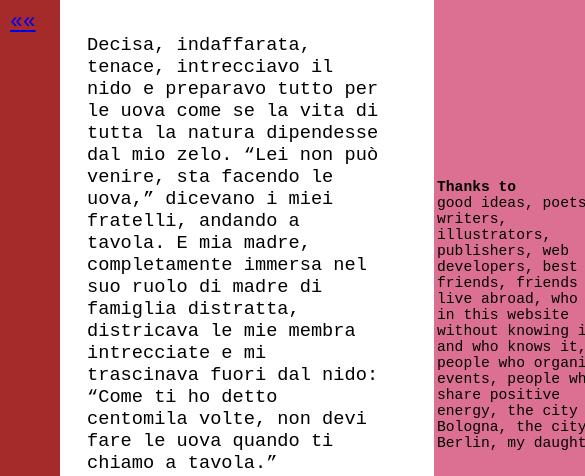
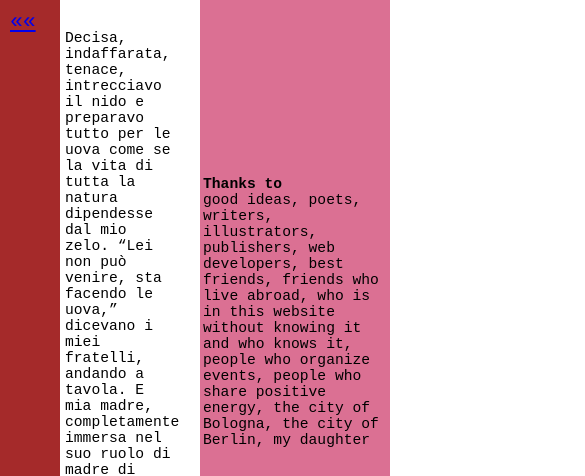
Before and after one commit to otaria-o/bcbf2023-calendar, a React (Create React App) app: page /5 in a window 390 px wide. Shown: the top 476 px of the page, 585 px wide, since content can reach past the window. Built offline with nearby package versions, Linux system fonts and the light colour scheme.

Commit message:
media queries and quotation's style in Eggs

```diff
--- a/src/index.css
+++ b/src/index.css
@@ -522,24 +522,16 @@ footer {
   color: purple;
 }
 
-/* #eggspertre {
-  display: grid;
-  grid-row: 1fr 210px 1fr;
-  justify-content: center;
-} */
-
 #eggscit {
   display: flex;
   justify-content: center;
 }
 
 .eggscit {
-  background-color: blanchedalmond;
-  height: 350px;
+  height: 330px;
   width: 800px;
   font-size: 16pt;
   padding: 5px;
-  border: solid 33px rgb(255, 0, 127);
   margin: 30px;
 }
 
@@ -550,11 +542,6 @@ footer {
   align-items: center;
   align-content: center;
   justify-content: center;
-  padding: 50px;
-}
-
-#uovocigno {
-  display: none;
 }
 
 #heart {
@@ -596,18 +583,11 @@ footer {
 @media screen and (max-width: 1355px) {
   .eggscit {
     font-size: 14pt;
-    padding: 5px;
-    border: solid 21px rgb(255, 0, 127);
     margin: 10px;
   }
  }
 
  @media screen and (max-width: 1230px) {
-  .eggscit {
-    padding: 5px;
-    border: solid 10px rgb(255, 0, 127);
-  }
-
   #cursor {
     display: none;
   }
@@ -616,18 +596,14 @@ footer {
   @media screen and (max-width: 1109px) {
     .eggscit {
       max-width: 650px;
-      padding: 5px;
       border: solid 8px rgb(255, 0, 127);
-    }
-
-    #vogel {
-      display: none;
     }
   }
 
-  @media screen and (max-width: 998px) {
+  @media screen and (max-width: 1008px) {
     .eggscit {
       max-width: 600px;
+      height: 280px;
       border: none;
       background-color: white;
     }
@@ -636,23 +612,45 @@ footer {
       background-color: white;
     }
     #eggs {
-      padding: 110px;
       flex-wrap: wrap;
     }
-    #vogel {
-      visibility: visible;
+
+    .little {
+      width: 130px;
     }
   }
 
   @media screen and (max-width: 880px) {
     .eggscit {
       max-width: 400px;
+      height: 380px;
+    }
+    .big {
+      display: none;
     }
   }
 
   @media screen and (max-width: 680px) {
+    #eggs {
+      padding-top: 180px;
+    }
     .eggscit {
-      max-width: 300px;
+      max-width: 250px;
+    }
+  }
+
+  @media screen and (max-width: 540px) {
+    .eggscit {
+      max-width: 150px;
+      height: 400px;
+      font-size: 11pt;
+    }
+  }
+
+  @media screen and (max-width: 430px) {
+    .eggscit {
+      max-width: 110px;
+      height: 620px;
     }
     #vogel {
       display: none;
```
